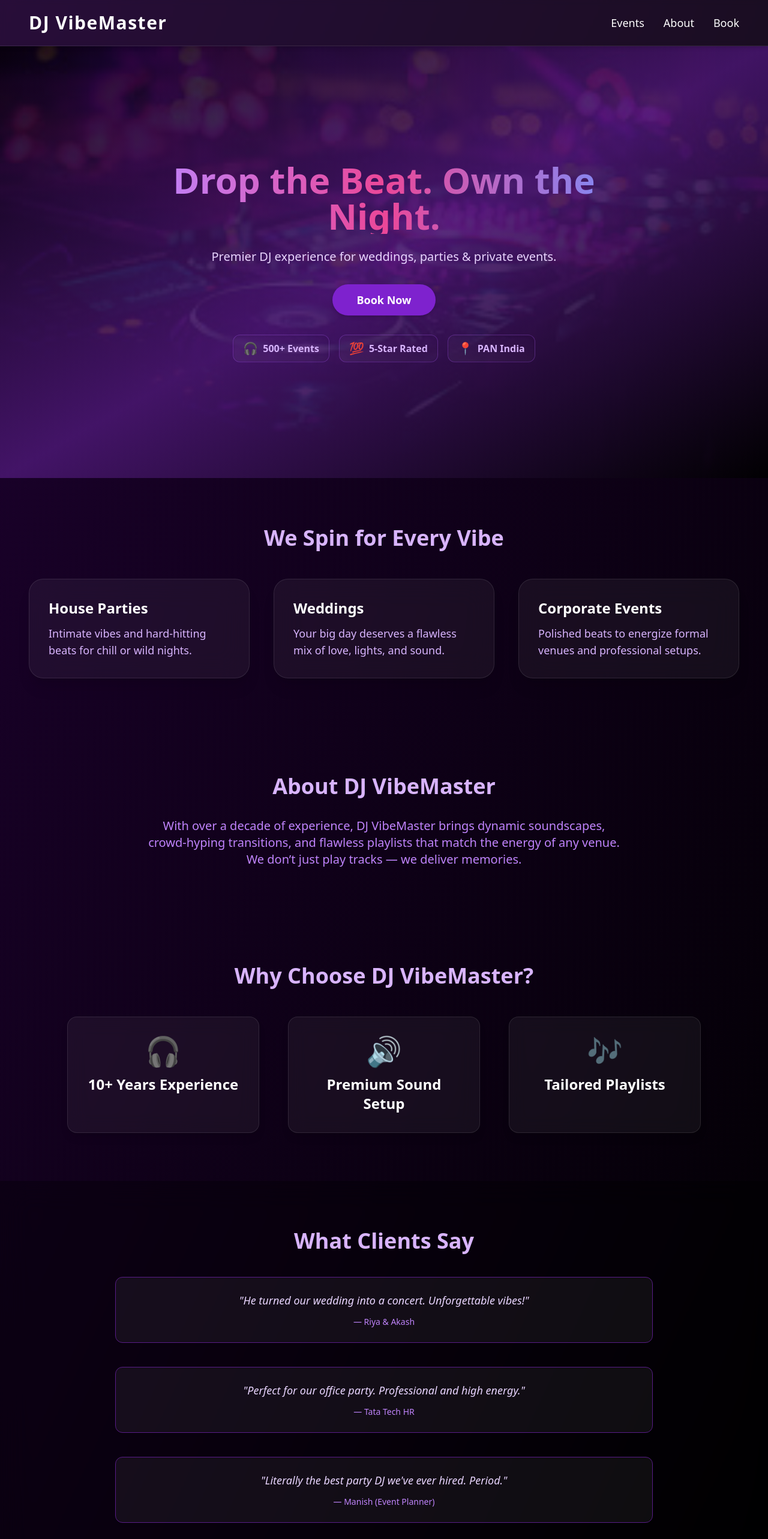
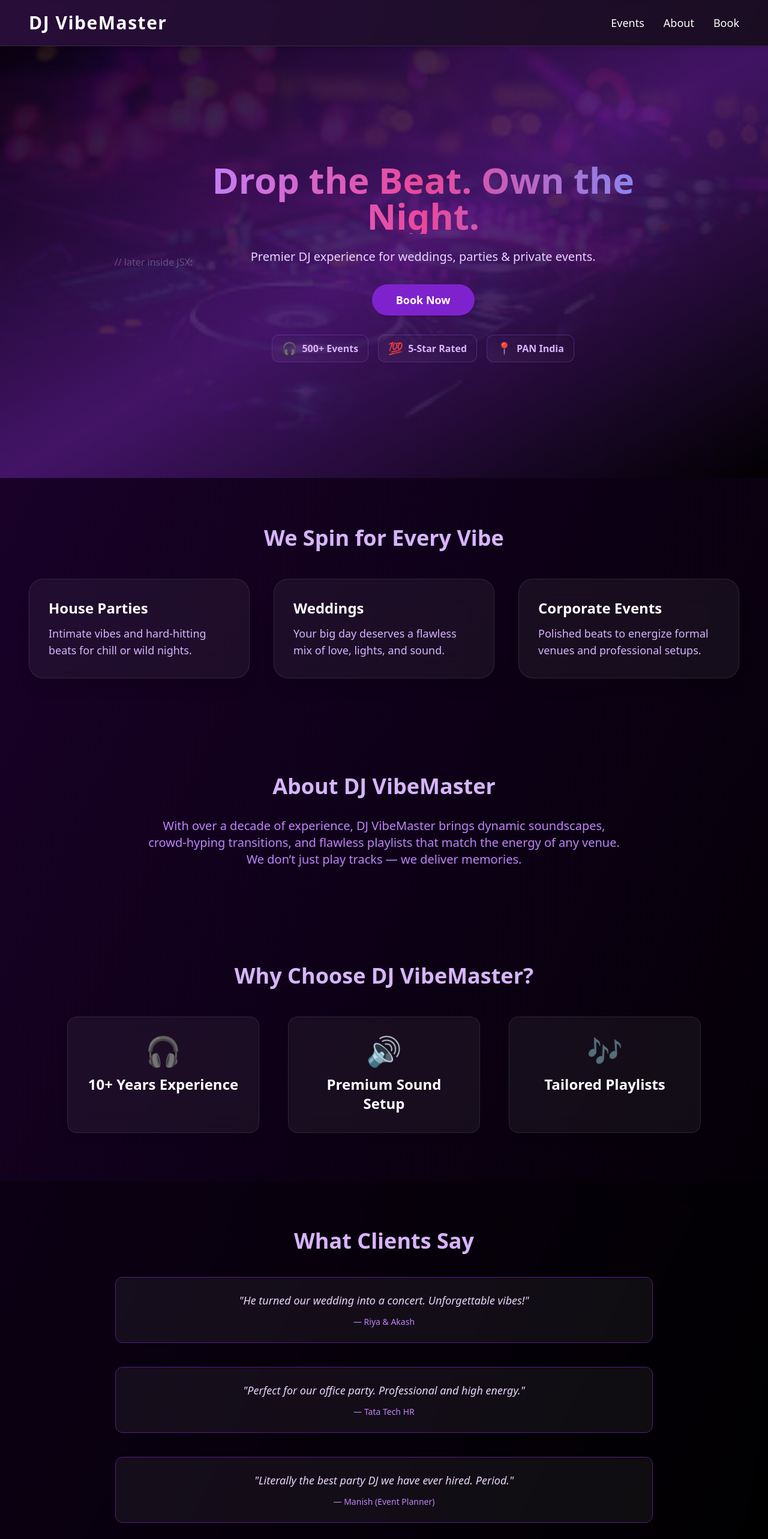
Before and after one commit to Sanchiittt/BeatBooker, a Next.js app: page / in a window 1280 px wide. Shown: the top 2566 px of the page at 60% size. Built offline with nearby package versions, Linux system fonts and the light colour scheme.

Commit message:
Fix lint issues for Vercel deploy

```diff
--- a/src/components/HeroSection.tsx
+++ b/src/components/HeroSection.tsx
@@ -1,13 +1,19 @@
 import React from "react";
+import Image from "next/image";
 
 const HeroSection: React.FC = () => {
   return (
     <section className="relative h-[90vh] overflow-hidden flex items-center justify-center text-center px-6 md:px-12">
-      <img
-        src="/dj-hero.jpg"
-        alt="DJ Performing"
-        className="absolute inset-0 w-full h-full object-cover opacity-30"
-      />
+
+
+// later inside JSX:
+<Image
+  src="/dj-hero.jpg"
+  alt="DJ Performing"
+  fill
+  className="object-cover opacity-30"
+/>
+
       <div className="absolute inset-0 bg-gradient-to-br from-black/60 via-purple-900/70 to-black/80" />
 
       <div className="z-10 text-center max-w-3xl">
--- a/src/components/Testimonials.tsx
+++ b/src/components/Testimonials.tsx
@@ -11,7 +11,7 @@ const Testimonials: React.FC = () => {
       name: "Tata Tech HR",
     },
     {
-      quote: "Literally the best party DJ we've ever hired. Period.",
+      quote: "Literally the best party DJ we have ever hired. Period.",
       name: "Manish (Event Planner)",
     },
   ];
```
